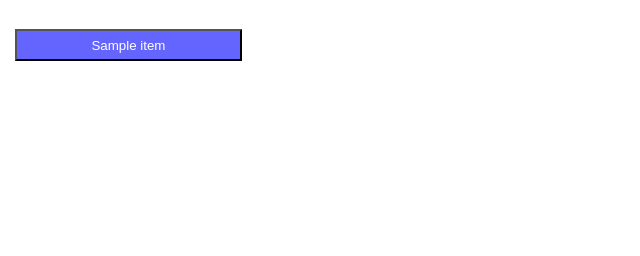
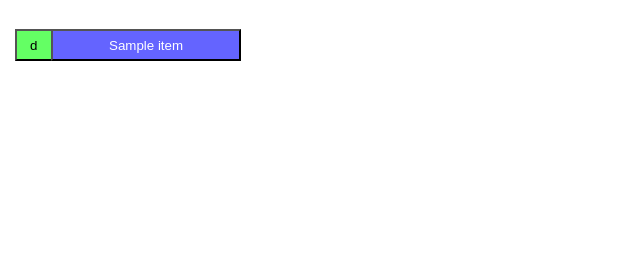
Before and after one commit to ys1998/wirespace, a Django app: template Server/templates/Server/index.html in a window 1280 px wide. Shown: the part 44-300 px from the top of the page, without its empty margins (0-640 px from the left). Run offline with Django 3.2, Linux system fonts and the light colour scheme; the template is opened without the code that fills it: most values are stand-ins (such as "Sample title", 1, 10 or a date in 2020).

Commit message:
Completed file/folder downloading with cache support

```diff
--- a/Server/static/Server/style.css
+++ b/Server/static/Server/style.css
@@ -1,15 +1,26 @@
 
+.download {
+	display: inline;
+	width: 18%;
+}
+.dl {
+	width:3%;
+	margin: 0.5em -0.2em 0.5em 0.5em;
+	padding: 0.5em;
+	overflow: hidden;
+	background: rgba(100,255,100);
+}
 .dir {
-	width:18%;
-	margin: 0.5em;
+	width:15%;
+	margin: 0.5em 0.5em 0.5em -0.2em;
 	padding: 0.5em;
 	overflow: hidden;
 	background: rgba(255,255,100);
 }
 
 .file {
-	width: 18%;
-	margin: 0.5em;
+	width:15%;
+	margin: 0.5em 0.5em 0.5em -0.2em;
 	padding: 0.5em;
 	overflow: hidden;
 	color: white;
--- a/Server/templates/Server/index.html
+++ b/Server/templates/Server/index.html
@@ -9,9 +9,15 @@
 			{% csrf_token %}
 			{% for item, type in list.items %}
 				{% if type == "dir" %}
-					<input  class="dir" type="submit" value="{{ item }}" name="{{ current_path|add:item }}">
+					<div class="download">
+						<input class="dl" type="submit" value="d" name="download:{{ current_path|add:item }}">
+						<input  class="dir" type="submit" value="{{ item }}" name="open:{{ current_path|add:item }}">
+					</div>
 				{% else %}
-					<input  class="file" type="submit" value="{{ item }}" name="{{ current_path|add:item }}">
+					<div class="download">
+						<input class="dl" type="submit" value="d" name="download:{{ current_path|add:item }}">
+						<input  class="file" type="submit" value="{{ item }}" name="open:{{ current_path|add:item }}">
+					</div>
 				{% endif %}
 			{% endfor %}
 		</form>
```
Also changed, not shown: Server/views.py (+67 -33 lines).
